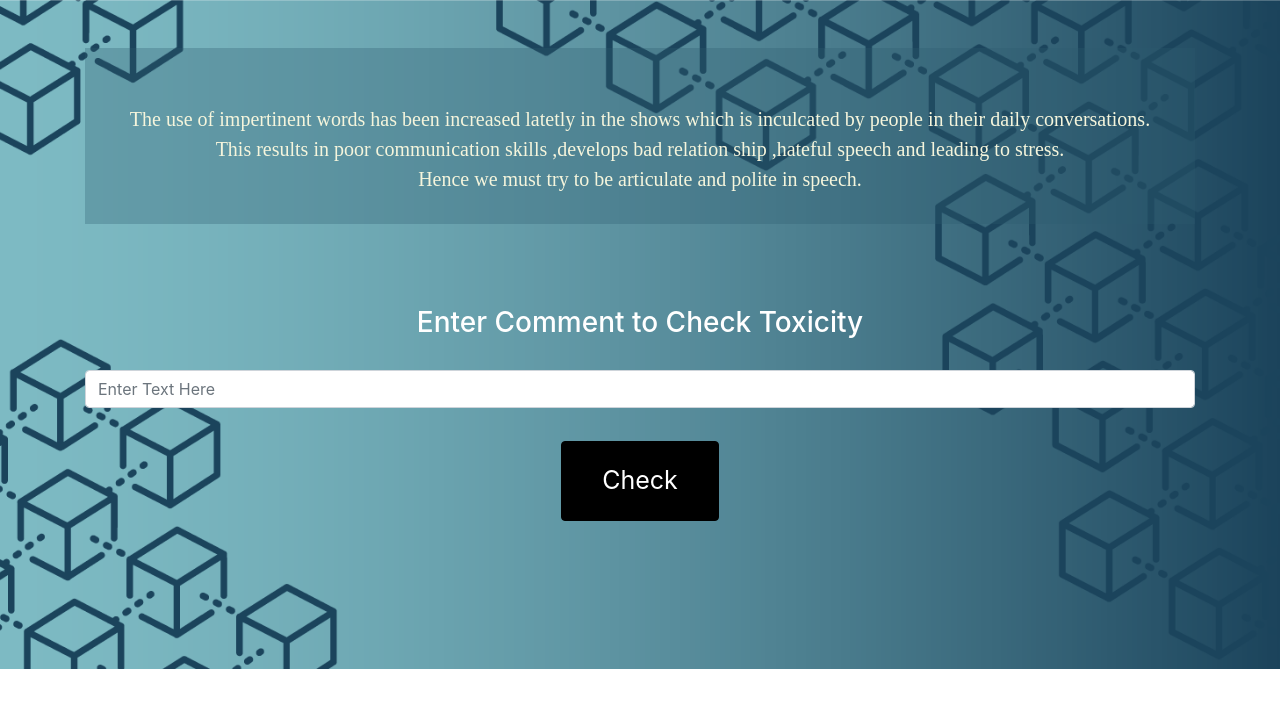
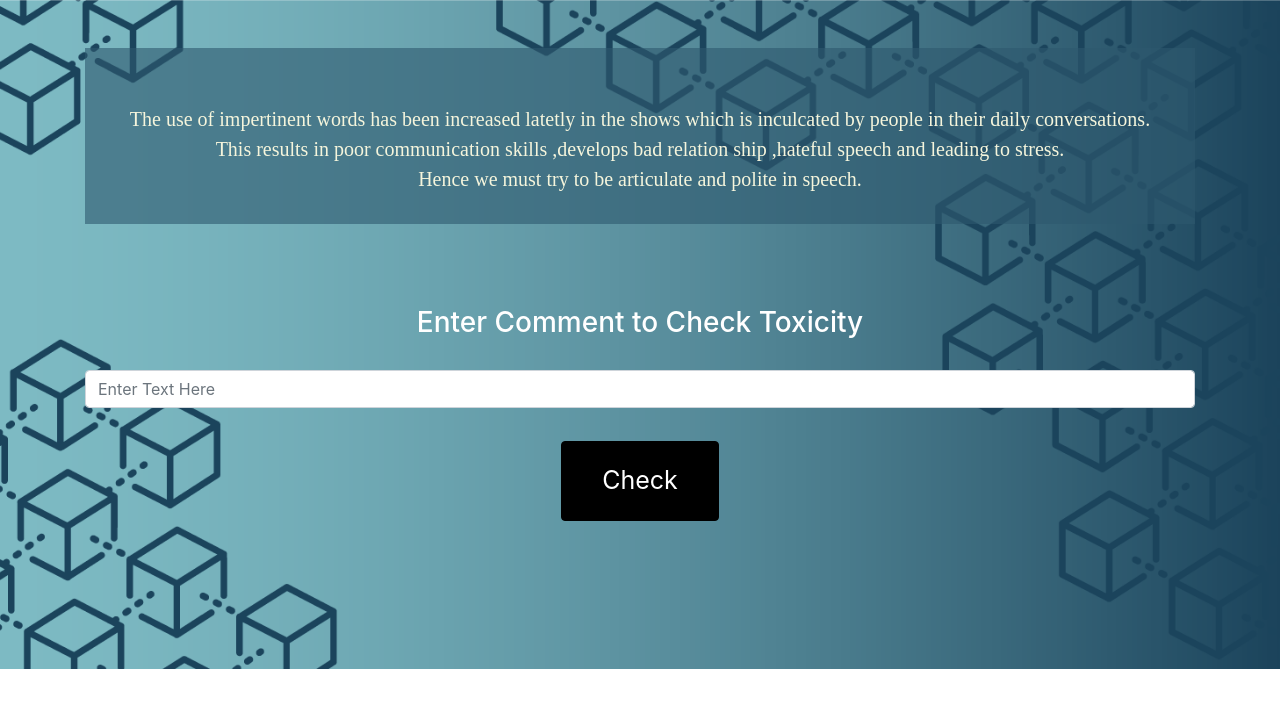
Before and after one commit to sakshm-aurora/No-Offence, a website: page toxic-server/public/index.html in a window 1280 px wide. Drawn offline with nearby package versions, Linux system fonts and the light colour scheme.

Commit message:
Update index.html

```diff
--- a/toxic-server/public/index.html
+++ b/toxic-server/public/index.html
@@ -10,7 +10,7 @@
 </head>
 <body style="background: url('pic.png'); background-repeat: no-repeat;  background-size: 100%">
     <div class="container text-center mt-5">
-    	<center><div style="color:beige; font-family: comic-sans; font-size: 20px; padding-top:5% ; background:rgba(45, 89, 110, 0.3) ">
+    	<center><div style="color:beige; font-family: comic-sans; font-size: 20px; padding-top:5% ; background:rgba(45, 89, 110, 0.6) ">
     		<p>The use of impertinent words has been increased latetly in the shows which is inculcated by people in their daily conversations.<br>This results in poor communication skills ,develops bad relation ship ,hateful speech and leading to stress.<br>Hence we must try to be articulate and polite in speech.<br></br></p>
 
 </div>
```
